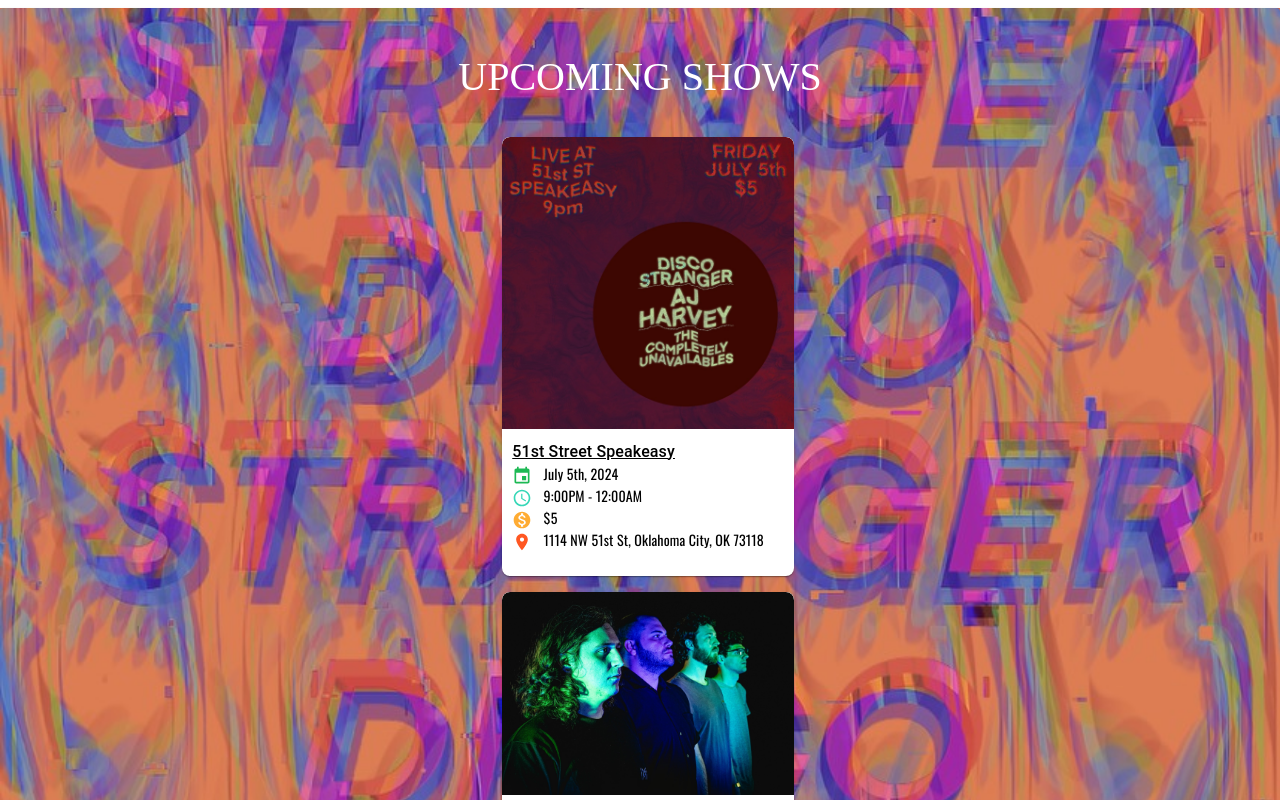
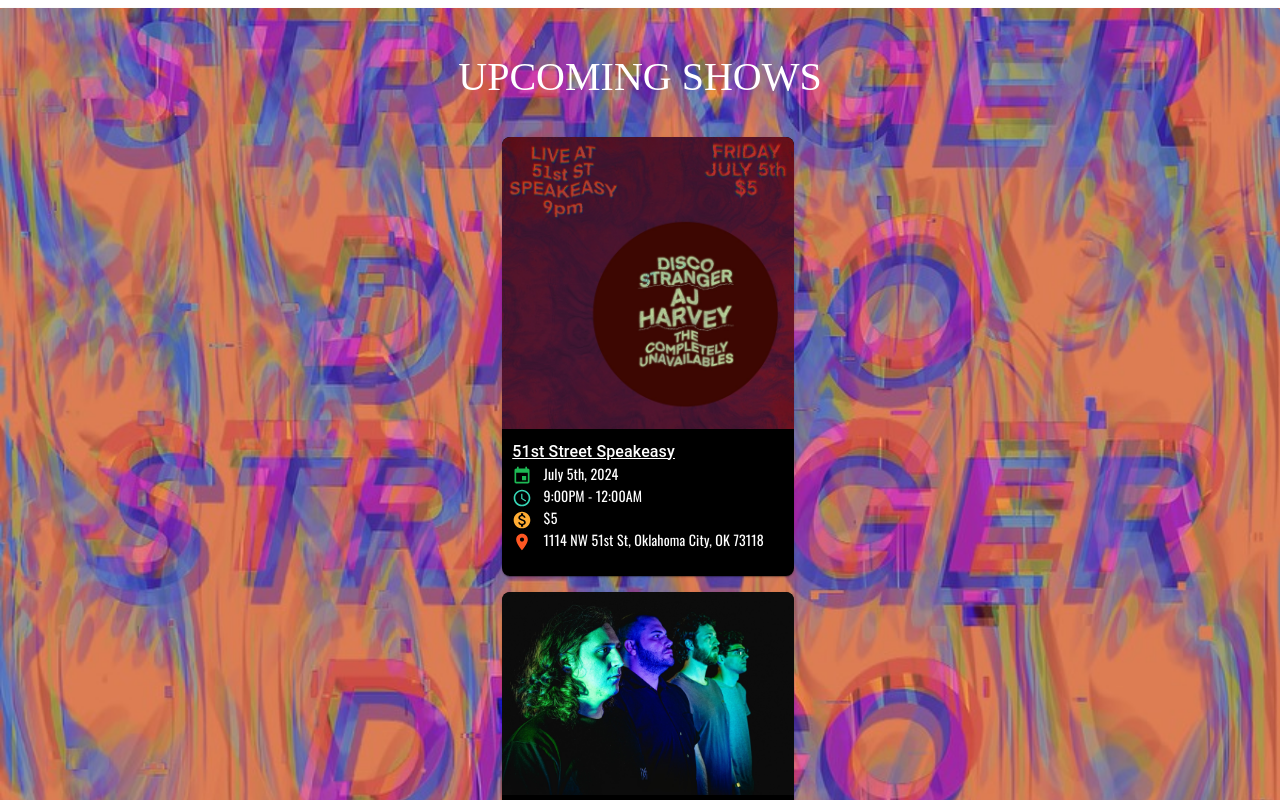
Before and after one commit to ajSeadler/band-website, a React (Vite) app: page / in a window 1280 px wide. Shown: the part 860-1660 px from the top of the page. Built offline with nearby package versions, Linux system fonts and the light colour scheme; a small style sheet from the web is missing; a web font is replaced by a local one.

Commit message:
Update UpcomingShows.jsx

```diff
--- a/src/components/UpcomingShows.jsx
+++ b/src/components/UpcomingShows.jsx
@@ -43,8 +43,8 @@ const ShowsContainer = styled(Grid)(({ theme }) => ({
 const ShowCard = styled(Card)(({ theme }) => ({
   display: "flex",
   flexDirection: "column",
-  backgroundColor: "white", // White background color
-  color: "black", // Black text color
+  backgroundColor: "black", // White background color
+  color: "white", // Black text color
   borderRadius: "8px",
   overflow: "hidden",
   cursor: "pointer",
```
